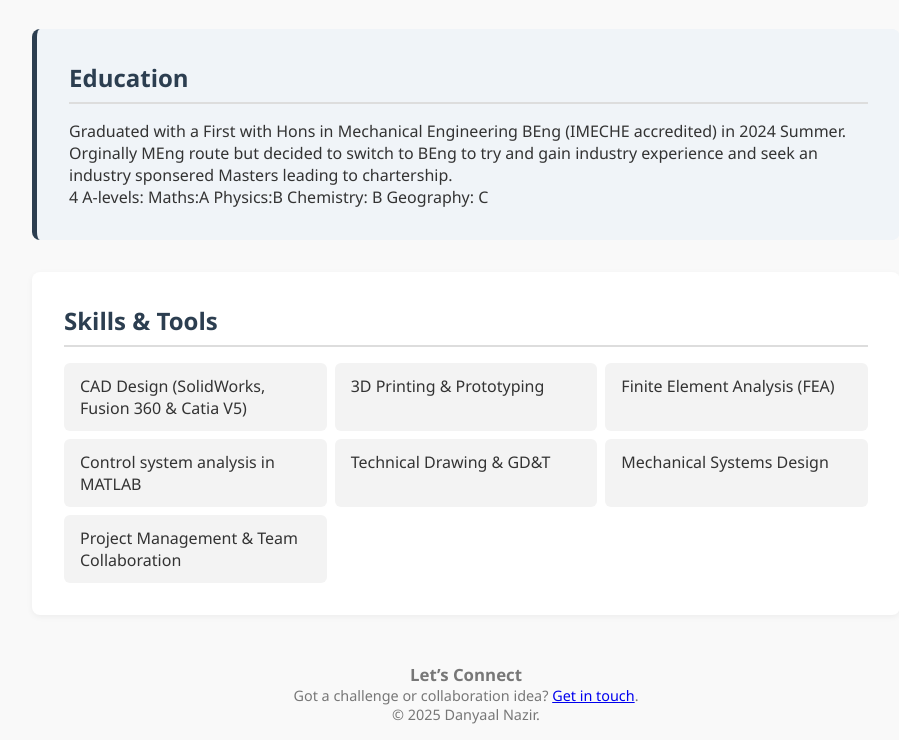
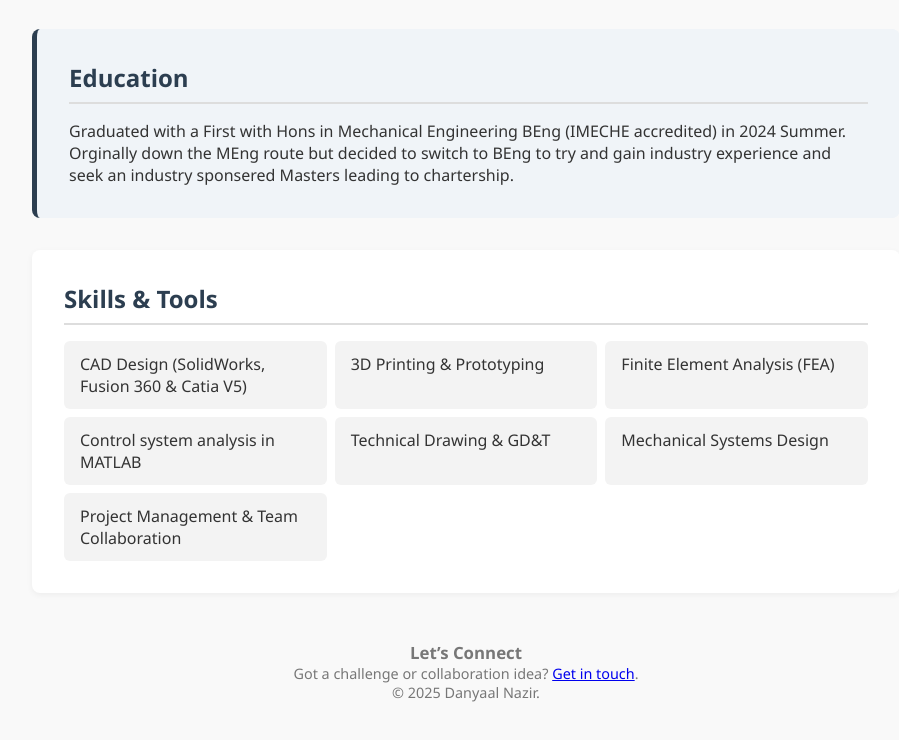
Before and after one commit to NazirPrintingPress/portfolio, a plain HTML site: page index.html in a window 1280 px wide. Shown: the part 836-1576 px from the top of the page, without its empty margins (174-1073 px from the left). After the commit the page ends 1554 px from the top, so only its background shows below. Drawn offline with Linux system fonts and the light colour scheme.

Commit message:
Update index.html

```diff
--- a/index.html
+++ b/index.html
@@ -96,8 +96,7 @@
     </section>
     <section class="education">
       <h2>Education</h2>
-      <p>Graduated with a First with Hons in Mechanical Engineering BEng (IMECHE accredited) in 2024 Summer. Orginally MEng route but decided to switch to BEng to try and gain industry experience and seek an industry sponsered Masters leading to chartership.</p>
-      <p>4 A-levels: Maths:A Physics:B Chemistry: B Geography: C </p>
+      <p>Graduated with a First with Hons in Mechanical Engineering BEng (IMECHE accredited) in 2024 Summer. Orginally down the MEng route but decided to switch to BEng to try and gain industry experience and seek an industry sponsered Masters leading to chartership.</p>
     </section>
 
     <section class="skills">
```
